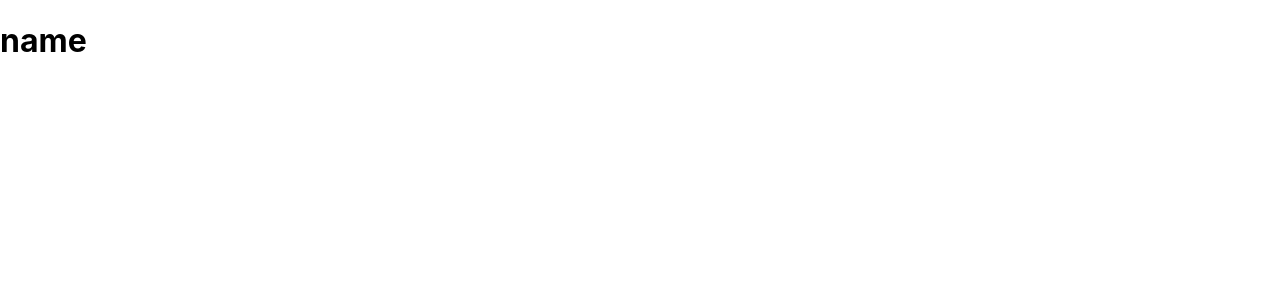
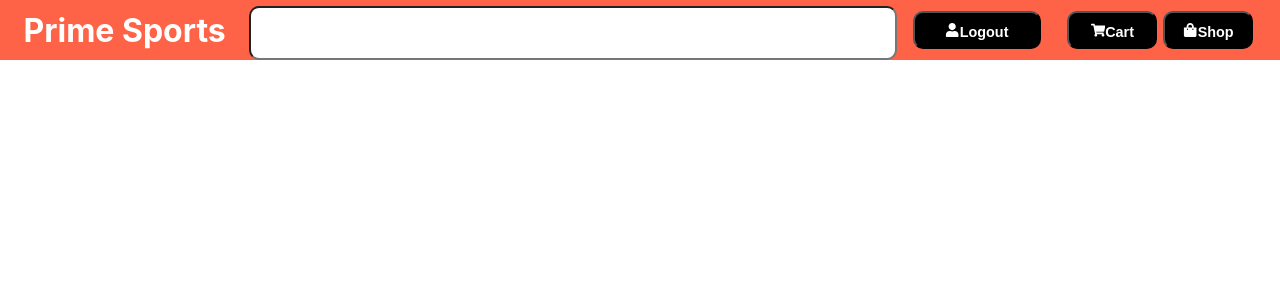
Before and after one commit to aniket2727/sport-web-application-MERN, a React (Create React App) app in the folder client/: page / in a window 1280 px wide. Before the commit this address had no page. Shown: the top 300 px of the page. Built offline with nearby package versions, Linux system fonts and the light colour scheme; the HTML template or start-up script is replaced by a standard one.

Commit message:
created navbar componets

```diff
--- a/client/package.json
+++ b/client/package.json
@@ -9,6 +9,7 @@
     "@testing-library/user-event": "^13.5.0",
     "react": "^18.2.0",
     "react-dom": "^18.2.0",
+    "react-icons": "^5.0.1",
     "react-redux": "^9.1.0",
     "react-router-dom": "^6.22.0",
     "react-scripts": "5.0.1",
--- a/client/src/componets/Header/Navbarcomponets.js
+++ b/client/src/componets/Header/Navbarcomponets.js
@@ -1,19 +1,52 @@
-
-
-
-import React from 'react'
-import { useSelector, useDispatch } from 'react-redux';
-
+import React from 'react';
+import { useSelector } from 'react-redux';
+import { FaUser, FaShoppingCart, FaShoppingBag } from 'react-icons/fa';
+import './navbar.css';
 
 const Navbarcomponets = () => {
-    const userEmail = useSelector((state) => state.user.email);
-  const userToken = useSelector((state) => state.user.token); // Add this line
-  const dispatch = useDispatch();
+  var userEmail = useSelector((state) => state.user.email);
+  userEmail="aniket"
+
   return (
-    <div>
-      <h1>name{userEmail}</h1>
+    <div className='main-navbar-a'>
+      <div className='sub-navbar-a'>
+        <div className='navbar-logo-a'>
+          <h1>Prime Sports</h1>
+        </div>
+
+        <div className='navbar-input-a'>
+          <input />
+        </div>
+
+        <div className='navbar-login-status-a'>
+          {
+            userEmail ? (
+              <button className='logout-btn'>
+                <FaUser />
+                Logout
+              </button>
+            ) : (
+              <button className='login-btn'>
+                <FaUser />
+                Login
+              </button>
+            )
+          }
+        </div>
+
+        <div className='navbar-cart-shop-a'>
+          <button className='cart-btn'>
+            <FaShoppingCart />
+            Cart
+          </button>
+          <button className='shop-btn'>
+            <FaShoppingBag />
+            Shop
+          </button>
+        </div>
+      </div>
     </div>
-  )
-}
+  );
+};
 
-export default Navbarcomponets
+export default Navbarcomponets;
--- /dev/null
+++ b/client/src/componets/Header/navbar.css
@@ -0,0 +1,87 @@
+
+
+.main-navbar-a{
+    width: 100%;
+
+    height: 60px;
+    display: flex;
+    flex-direction: column;
+    align-items: center;
+    justify-content: center;
+    background-color:tomato;
+}
+
+
+.sub-navbar-a{
+    display: flex;
+    align-items: center;
+    justify-content: center;
+    width: 100%;
+    height: 90%;
+
+    justify-content: space-evenly;
+
+}
+
+
+.navbar-logo-a h1{
+    color: white;
+}
+
+
+.navbar-input-a{
+    width: 50%;
+    height: 90%;
+
+}
+
+
+.navbar-input-a input{
+    width: 100%;
+    height: 100%;
+    border-radius: 10px;
+    cursor: pointer;
+}
+
+
+.navbar-login-status-a{
+    width: 10%;
+    height: 70%;
+}
+
+.navbar-login-status-a button{
+    background-color: black;
+    color: white;
+    width: 100%;
+    height: 100%;
+    border-radius: 10px;
+    padding: 10px;
+    font-weight: bold;
+    font-size: 0.9rem;
+    cursor: pointer;
+}
+
+
+.navbar-cart-shop-a{
+    display: flex;
+    justify-content: space-evenly;
+    align-items: center;
+    justify-content: center;
+    width: 15%;
+    height: 70%;
+
+}
+
+.navbar-cart-shop-a button{
+    margin: 3px;
+    background-color: black;
+    color: white;
+    width: 100%;
+    height: 100%;
+    border-radius: 10px;
+    padding: 10px;
+    font-weight: bold;
+    font-size: 0.9rem;
+    cursor: pointer;
+
+}
```
Also changed, not shown: 1 other file (tests, documents, lock files or other folders).
